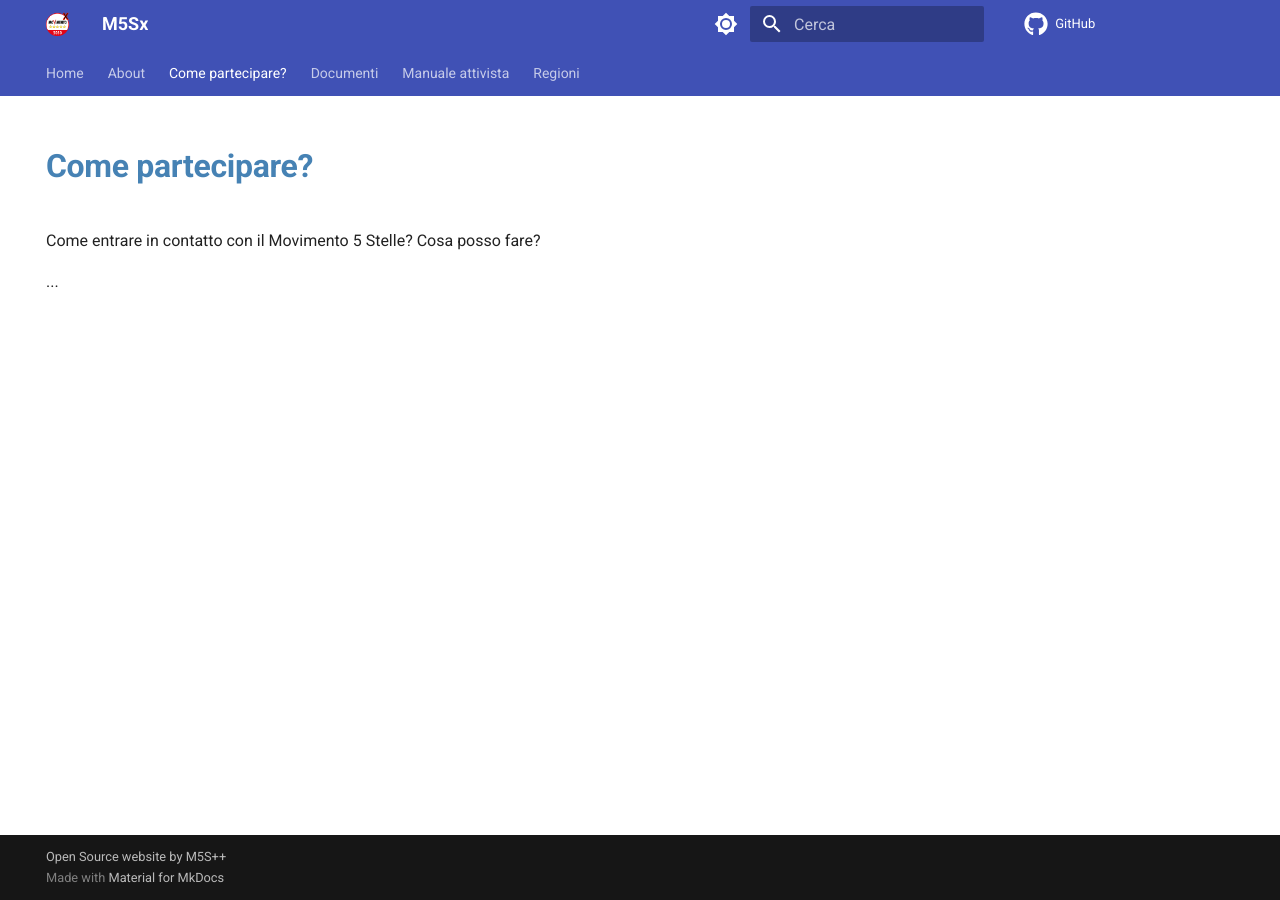
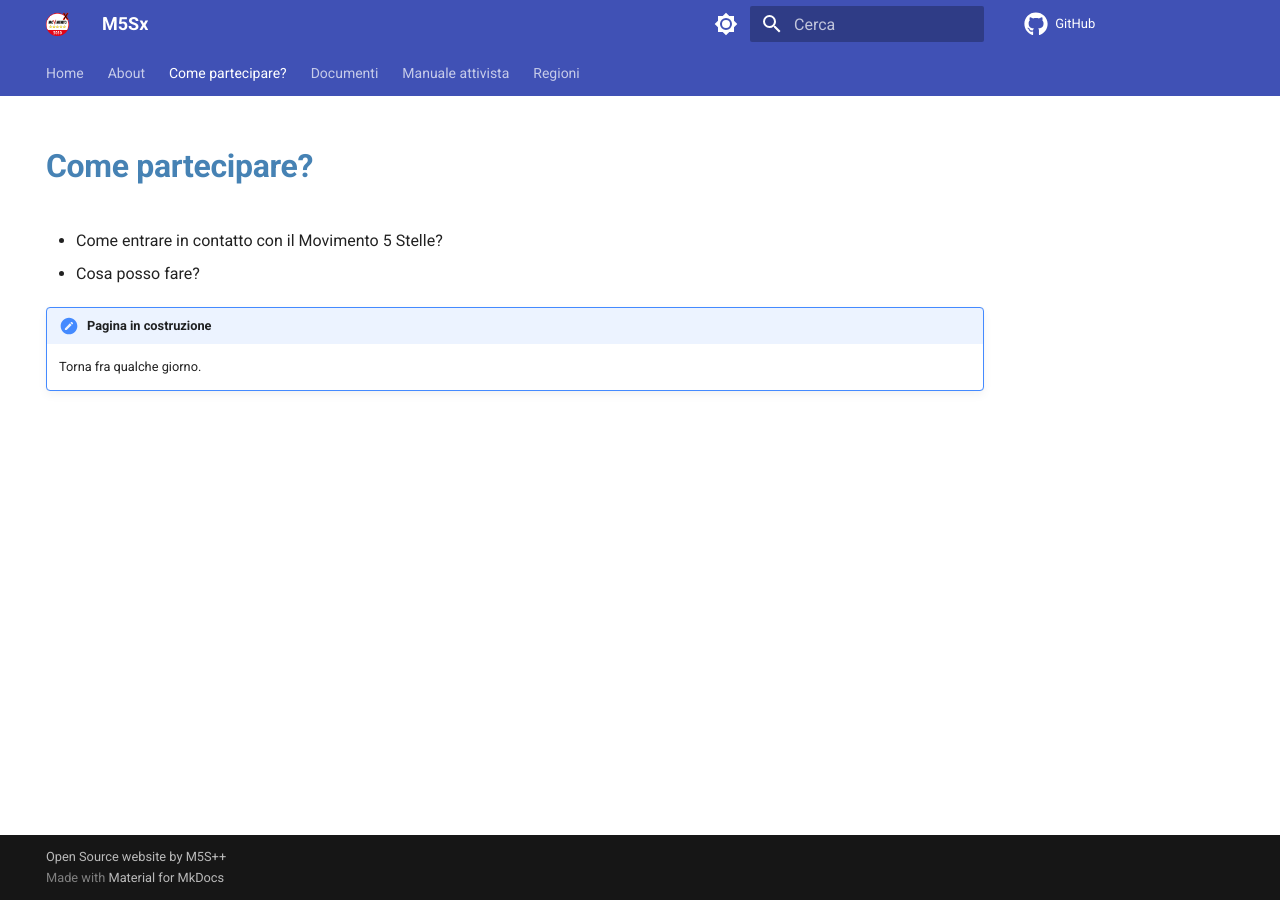
Before and after one commit to 2050x/2050x.github.io, an MkDocs documentation site: the page built from docs/partecipazione.md, in a window 1280 px wide. Built offline with MkDocs 1.6.1 and Material for MkDocs 9.7.7, drawn with Linux system fonts in a browser that asks for light colours; comment, search, counter and statistics services are not loaded.

Commit message:
adminitions

```diff
--- a/docs/partecipazione.md
+++ b/docs/partecipazione.md
@@ -4,7 +4,8 @@ hide:
 ---
 # Come partecipare?
 
-Come entrare in contatto con il Movimento 5 Stelle?
-Cosa posso fare?
+- Come entrare in contatto con il Movimento 5 Stelle?
+- Cosa posso fare?
 
-...
+!!! important "Pagina in costruzione"
+    Torna fra qualche giorno.
--- a/mkdocs.yml
+++ b/mkdocs.yml
@@ -38,11 +38,13 @@ theme:
         icon: material/brightness-4
         name: Switch to light mode
 
+markdown_extensions:
+  - admonition
+
 # Plugins
 #plugins:
 #  - minify:
 #      minify_html: true
-
 
 repo_url: https://github.com/m5sx/m5sx.github.io
 edit_uri: edit/main/docs/
```
Also changed, not shown: docs/index.md (+1 -1 lines), docs/manuale-attivista/index.md (+4 -0 lines).
